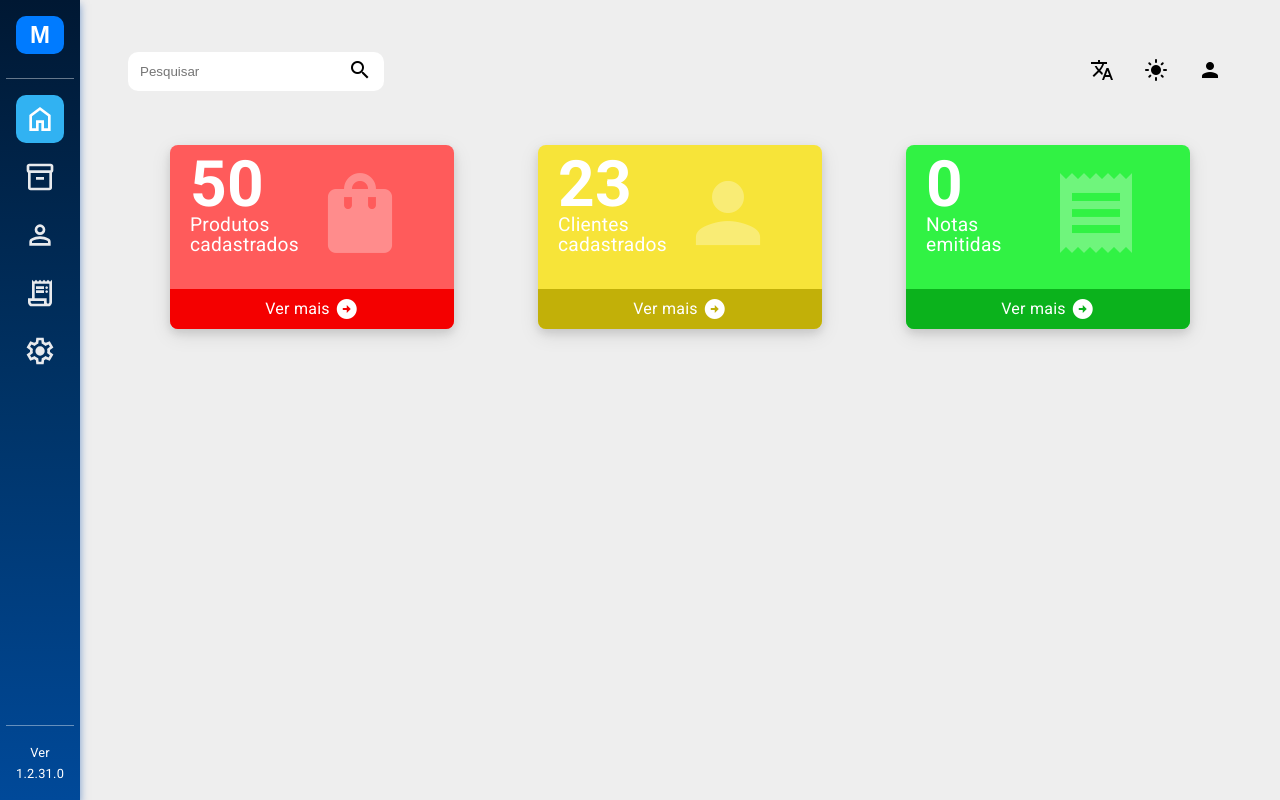
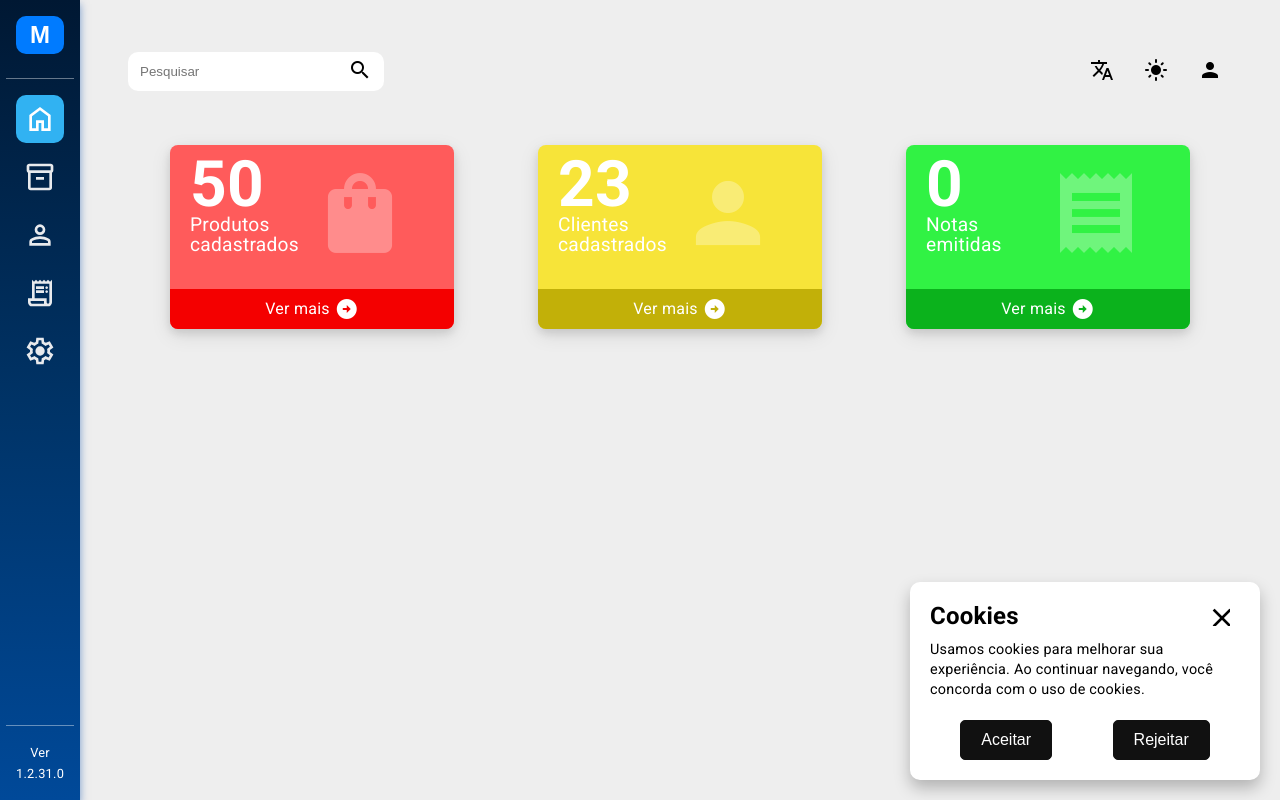
Before and after one commit to RodriguesGS/MetricHive, an Angular app: page /home in a window 1280 px wide. Built offline with nearby package versions, Linux system fonts and the light colour scheme.

Commit message:
feat: add cookies

```diff
--- a/src/app/app.component.html
+++ b/src/app/app.component.html
@@ -1,5 +1,6 @@
-<app-sidebar (onToggleSideBar)="onToggleSideBar($event)"></app-sidebar>
+<app-sidebar (onToggleSideBar)="onToggleSideBar($event)"/>
 <app-body
   [collapsed]="isSideBarCollapsed"
-  [screenWidth]="screenWidth">
-</app-body>
+  [screenWidth]="screenWidth"
+/>
+<app-cookies/>
--- a/src/app/app.component.ts
+++ b/src/app/app.component.ts
@@ -2,6 +2,7 @@ import { Component } from '@angular/core';
 import { RouterOutlet } from '@angular/router';
 import { SidebarComponent } from "./components/sidebar/sidebar.component";
 import { BodyComponent } from "./components/body/body.component";
+import { CookiesComponent } from "./components/cookies/cookies.component";
 
 interface SideBarToggle {
   screenWidth: number;
@@ -12,7 +13,7 @@ interface SideBarToggle {
     standalone: true,
     templateUrl: './app.component.html',
     styleUrl: './app.component.scss',
-    imports: [RouterOutlet, SidebarComponent, BodyComponent]
+    imports: [RouterOutlet, SidebarComponent, BodyComponent, CookiesComponent]
 })
 export class AppComponent {
   title = 'MetricHive';
--- a/src/app/components/body/body.component.html
+++ b/src/app/components/body/body.component.html
@@ -1,4 +1,4 @@
 <div class="body" [ngClass]="getBodyClass()">
     <app-header/>
-    <router-outlet></router-outlet>
+    <router-outlet/>
 </div>
--- /dev/null
+++ b/src/app/components/cookies/cookies.component.html
@@ -0,0 +1,11 @@
+<div *ngIf="!consentGiven" class="cookies-banner">
+    <div class="cookies-content">
+        <mat-icon class="close-cookies" (click)="closeBanner()">close</mat-icon>
+        <h3>Cookies</h3>
+        <p>Usamos cookies para melhorar sua experiência. Ao continuar navegando, você concorda com o uso de cookies.</p>
+        <div class="cookies-btn">
+            <button (click)="acceptCookies()" class="accept-cookies">Aceitar</button>
+            <button (click)="rejectCookies()" class="reject-cookies">Rejeitar</button>
+        </div>
+    </div>
+</div>
--- /dev/null
+++ b/src/app/components/cookies/cookies.component.scss
@@ -0,0 +1,63 @@
+@import '../../../styles/variables.scss';
+
+.cookies-banner {
+  position: fixed;
+  bottom: 20px;
+  right: 20px;
+  background-color: #fff;
+  color: #000;
+  border-radius: 10px;
+  box-shadow: 0 8px 16px rgba(0, 0, 0, 0.25);
+  padding: 20px;
+  z-index: 2;
+  max-width: 350px;
+
+  &.hidden {
+    display: none;
+  }
+
+  .cookies-content {
+    position: relative;
+
+    .close-cookies {
+      position: absolute;
+      top: 0;
+      right: 10px;
+      background: none;
+      border: none;
+      font-size: 2rem;
+      cursor: pointer;
+    }
+
+    h3 {
+      font-size: 1.5rem;
+      margin-bottom: 10px;
+      font-weight: bold;
+    }
+
+    p {
+      font-size: .9rem;
+      margin-bottom: 20px;
+    }
+
+    .cookies-btn {
+      display: flex;
+      justify-content: space-around;
+
+      button {
+        background-color: #111;
+        color: $white-text;
+        padding: 10px 20px;
+        font-size: 1rem;
+        border-radius: 5px;
+        transition: .2s;
+        border: 1px solid #111;
+
+        &:hover {
+          background-color: transparent;
+          color: $black-text;
+        }
+      }
+    }
+  }
+}
--- /dev/null
+++ b/src/app/components/cookies/cookies.component.ts
@@ -0,0 +1,51 @@
+import { CommonModule } from '@angular/common';
+import { Component, OnInit } from '@angular/core';
+import { MatIconModule } from '@angular/material/icon';
+
+@Component({
+  selector: 'app-cookies',
+  standalone: true,
+  imports: [MatIconModule, CommonModule],
+  templateUrl: './cookies.component.html',
+  styleUrl: './cookies.component.scss',
+})
+export class CookiesComponent implements OnInit {
+  consentGiven = false;
+
+  ngOnInit(): void {
+    this.consentGiven = this.getCookie('cookieConsent') === 'true';
+  }
+
+  acceptCookies(): void {
+    this.setCookie('cookieConsent', 'true', 365);
+    this.consentGiven = true;
+  }
+
+  rejectCookies(): void {
+    this.setCookie('cookieConsent', 'false', 365);
+    this.consentGiven = true;
+  }
+
+  closeBanner(): void {
+    this.consentGiven = true;
+  }
+
+  setCookie(name: string, value: string, days: number): void {
+    const d = new Date();
+    d.setTime(d.getTime() + days * 24 * 60 * 60 * 1000);
+    const expires = 'expires=' + d.toUTCString();
+    document.cookie = name + '=' + value + ';' + expires + ';path=/';
+  }
+
+  getCookie(name: string): string | null {
+    const nameEQ = name + '=';
+    const ca = document.cookie.split(';');
+    for (let i = 0; i < ca.length; i++) {
+      let c = ca[i];
+      while (c.charAt(0) === ' ') c = c.substring(1, c.length);
+      if (c.indexOf(nameEQ) === 0) return c.substring(nameEQ.length, c.length);
+    }
+
+    return null;
+  }
+}
--- a/src/styles.scss
+++ b/src/styles.scss
@@ -15,6 +15,7 @@ body {
 button {
   background-color: transparent;
   border: none;
+  cursor: pointer;
 }
 
 a {
```
Also changed, not shown: src/styles/variables.scss (line endings or trailing spaces), 1 other file (tests, documents, lock files or other folders).
